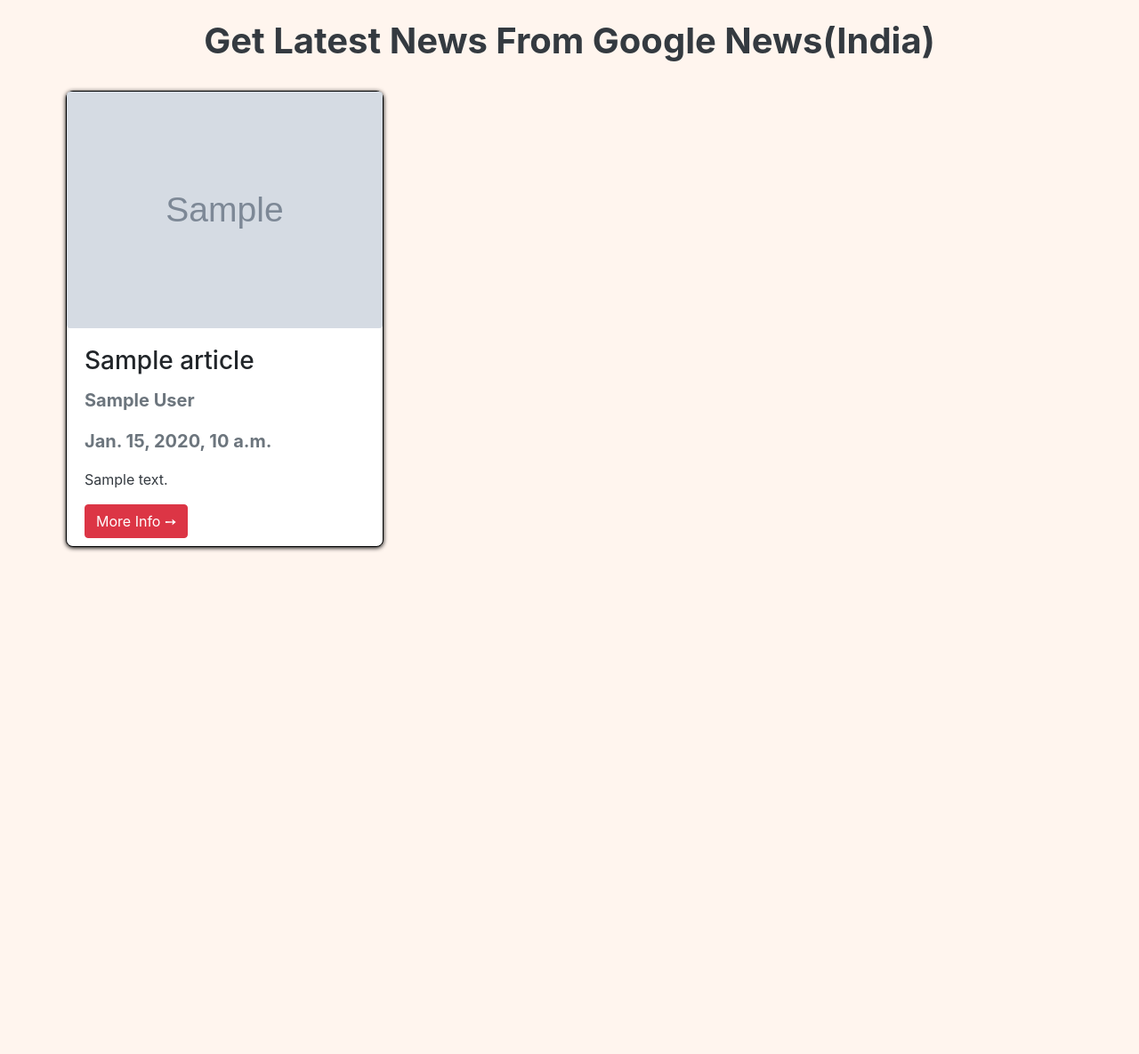
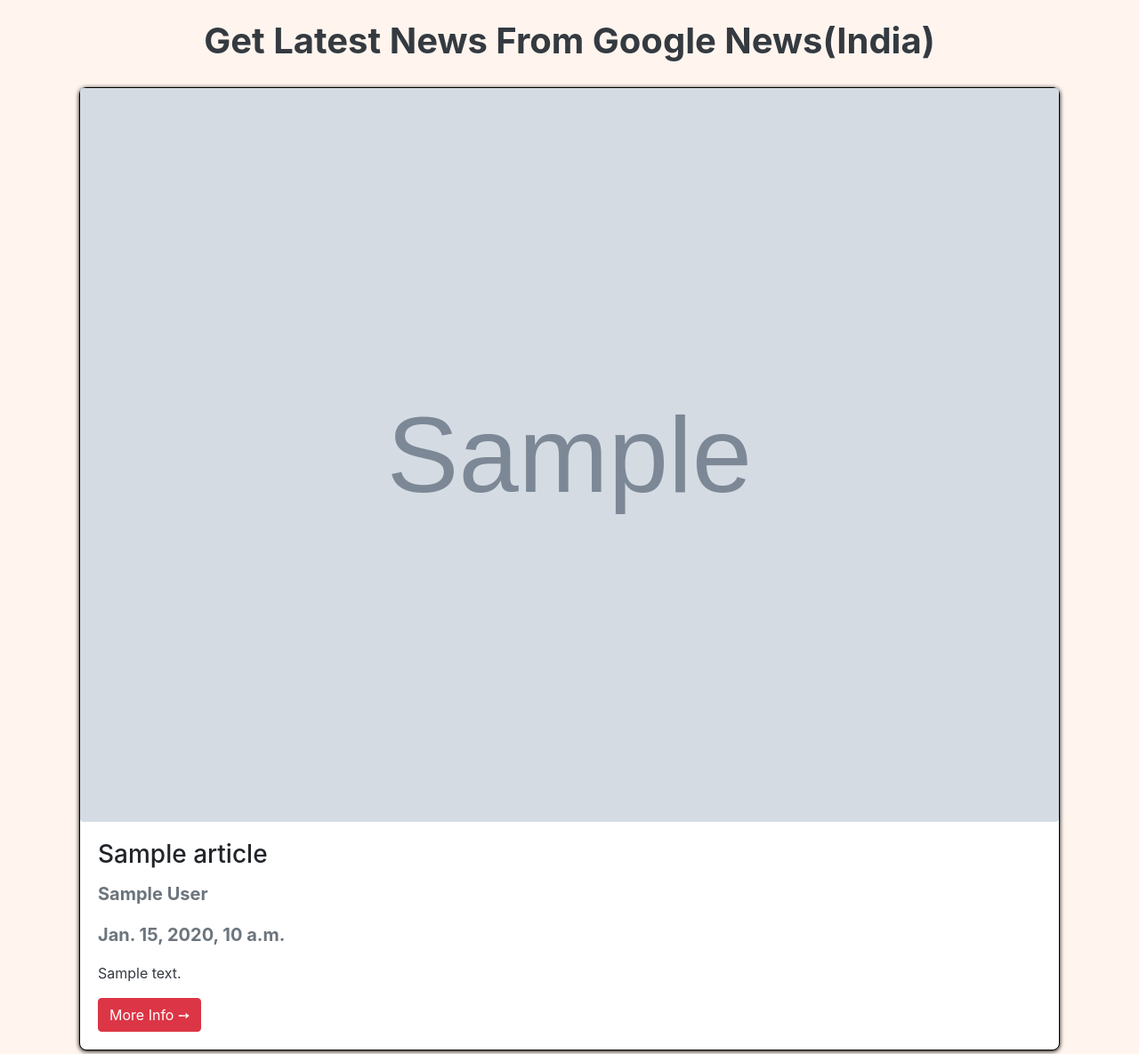
Before and after one commit to shubhkhanna/Django-NewsApp, a Django app: template newsweb/templates/home.html in a window 1280 px wide. Shown: the part 74-1259 px from the top of the page at 89% size. Before the commit the page ends 694 px from the top, so only its background shows below. Run offline with Django 3.2, Linux system fonts and the light colour scheme; the template is opened without the code that fills it: most values are stand-ins (such as "Sample title", 1, 10 or a date in 2020); grey boxes marked "Sample" are stand-in pictures; some libraries are stand-ins or nearby versions.

Commit message:
ui fixed

```diff
--- a/newsweb/templates/home.html
+++ b/newsweb/templates/home.html
@@ -2,11 +2,11 @@
 {% block body %}
 <div class="container px-1">
     <h2 class="text-dark text-center font-weight-bold mt-5 pt-5 mb-4" style="font-size: 2.5em;">Get Latest News From Google News(India)</h2>
-    <div class="row">
-        {% for article in api.articles %}
-        <div class="col-lg-4 col-md-4">
-            <div class="card my-2" style="border-radius: 8px;border: 1px solid black; box-shadow: 0 1px 5px black;height: 95%;">
-                <img src="{{article.urlToImage}}" alt="{{article.source.name}}" class="card-img-top rounded">
+    {% for article in api.articles %}
+    <div class="row"></div>
+        <div class="col-lg-12 col-md-12">
+            <div class="card my-1" style="border-radius: 8px;border: 1px solid black; box-shadow: 0 1px 5px black;height: 95%;">
+                <img src="{{article.urlToImage}}" alt="{{article.source.name}}" class="float-left rounded">
                 <div class="card-body">
                     <h3 class="card-title">{{article.title}}</h3>
                     <p class="lead text-muted font-weight-bold">
@@ -22,7 +22,7 @@
                 </div>
             </div>
         </div>
-        {% endfor %}
     </div>
+    {% endfor %}
 </div>
 {% endblock %}
```
